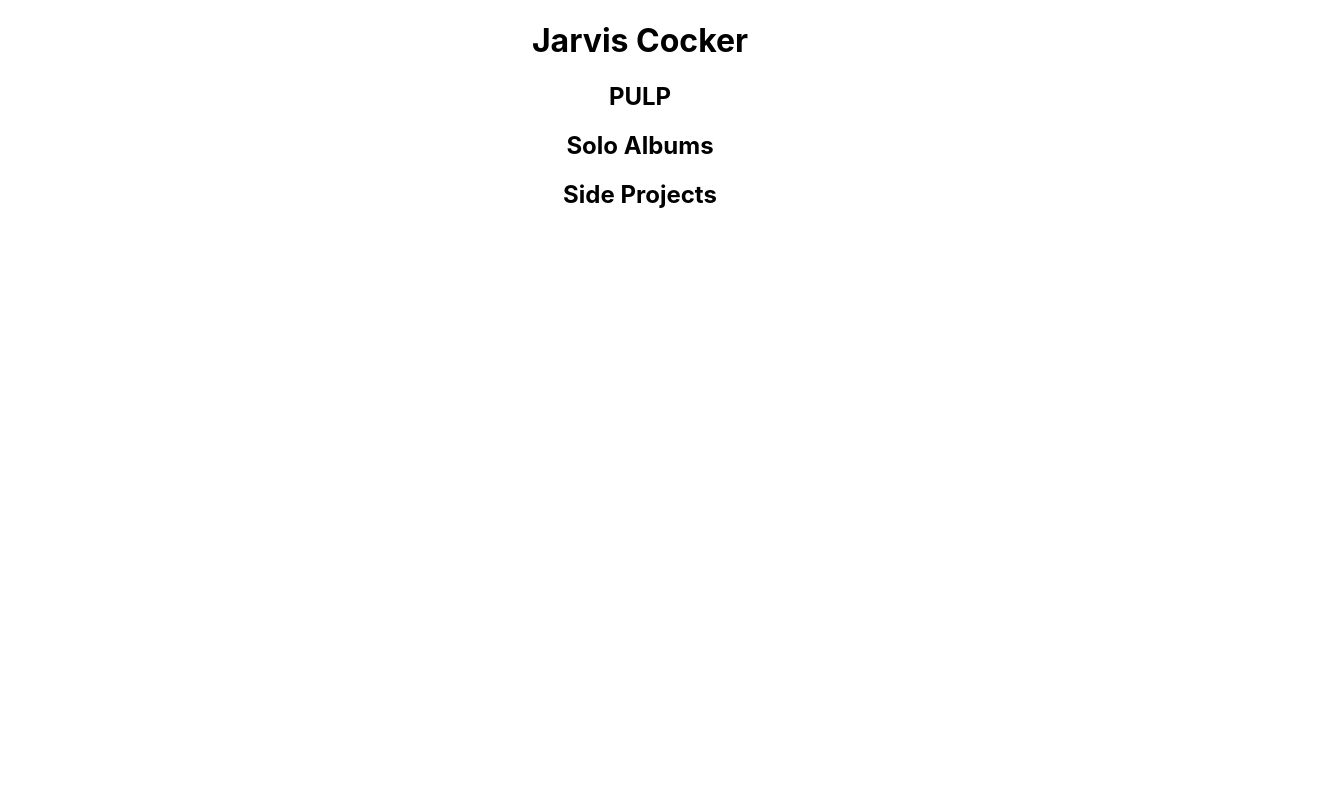
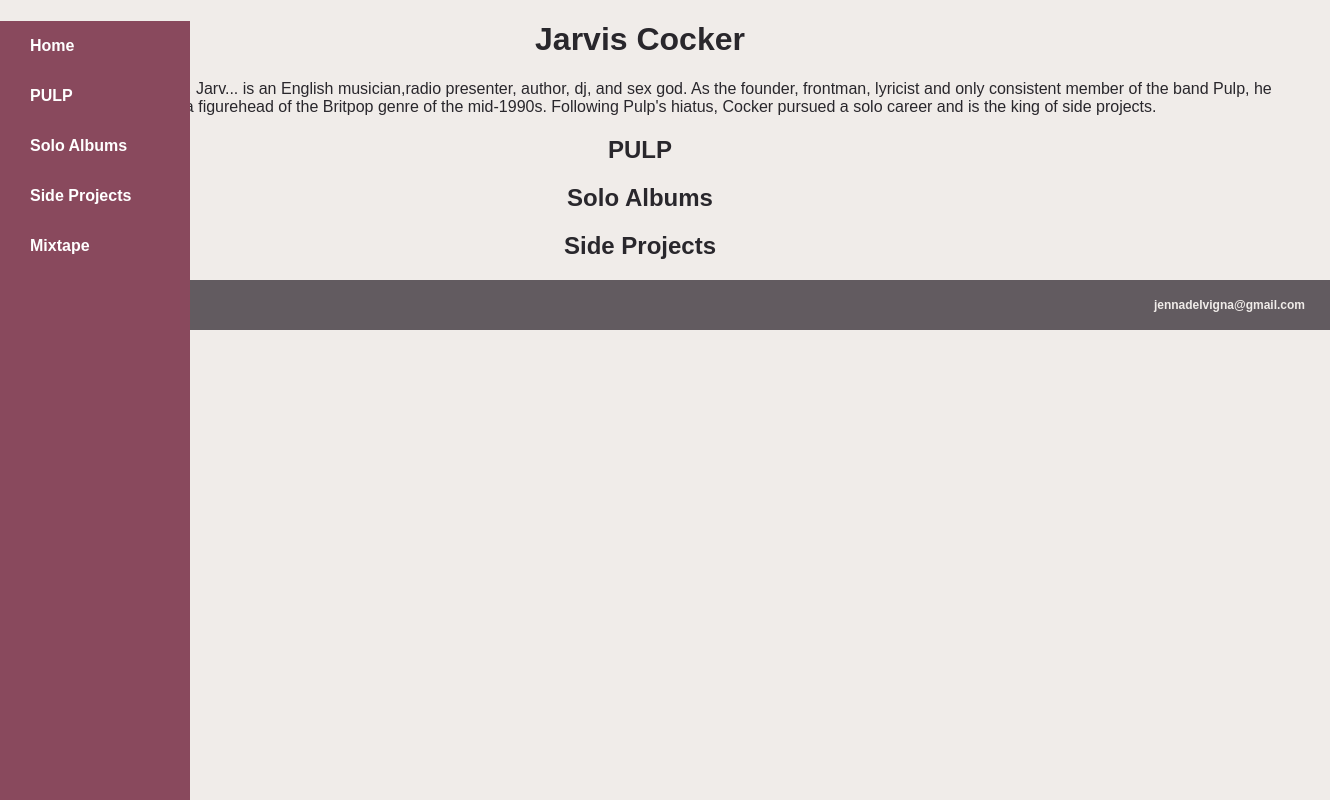
Before and after one commit to JRDV33/jarvis-cocker-app, a React (Create React App) app: page / in a window 1280 px wide. Shown: the whole page, 1330 px wide, since content can reach past the window. Built offline with nearby package versions, Linux system fonts and the light colour scheme.

Commit message:
added about content and created side nav

```diff
--- a/src/App.css
+++ b/src/App.css
@@ -3,5 +3,43 @@
 }
 
 body {
+  font-family: Arial, Helvetica, sans-serif;
+  background-color: #F0ECE9;
+  color: #29272C;
 
+  /* display: grid;
+  grid-template-columns: 1fr 4fr;
+  grid-template-rows: 200px 50px 1fr 50px;
+  grid-gap: 5px */
 }
+
+.nav {
+  display: flex;
+  flex-direction: column; /* default */
+  justify-content: flex-start; /* default */
+  align-items: flex-start;
+
+  height: 100%;
+  position: fixed;
+  background-color: #89495D;
+  color: white;
+  font-weight: bolder;
+  width: 12.5%;
+  padding-left: 30px;
+  /* margin-left: 150px; */
+  /* margin-right: 150px; */
+}
+
+footer {
+  display: flex;
+  justify-content: space-between;
+  align-items: center;
+
+  background-color: #625B60;
+  color: #F0ECE9;
+  height: 50px;
+  width: 100vw;
+  font-size: 12px;
+  font-weight: bolder;
+  padding: 0px 25px;
+}
--- a/src/App.js
+++ b/src/App.js
@@ -1,21 +1,39 @@
 import './App.css'
-import albums from './data.json'
+// import albums from './data.json'
 
 const App = () => {
   return (
     <div className="App">
-      <header>
+      <nav class="nav">
+        <p>Home</p>
+        <p>PULP</p>
+        <p>Solo Albums</p>
+        <p>Side Projects</p>
+        <p>Mixtape</p>
+      </nav>
+      <header class="header">
         <h1>Jarvis Cocker</h1>
+        <p>
+          Born 19 September 1963, Jarv... is an English musician,radio
+          presenter, author, dj, and sex god. As the founder, frontman, lyricist
+          and only consistent member of the band Pulp, he became a figurehead of
+          the Britpop genre of the mid-1990s. Following Pulp's hiatus, Cocker
+          pursued a solo career and is the king of side projects.
+        </p>
       </header>
-      <section>
+      <section class="pulp">
         <h2>PULP</h2>
       </section>
-      <section>
+      <section class="solo">
         <h2>Solo Albums</h2>
       </section>
-      <section>
+      <section class="side">
         <h2>Side Projects</h2>
       </section>
+      <footer>
+        <p>Copyright JRDV 2023</p>
+        <p>jennadelvigna@gmail.com</p>
+      </footer>
     </div>
   )
 }
--- a/src/data.json
+++ b/src/data.json
@@ -1,21 +1,35 @@
 {
   "albums": [
-    {
-      "pulp": {
-        "title": "This is Hardcore",
-        "cover": "https://www.treblezine.com/wp-content/uploads/2018/03/pulp-hardcore.jpg.webp",
-        "release": "May 1998",
-        "length": "16 tracks"
-      }
-    },
     {
       "title": "",
       "cover": "",
       "releaseDate": "",
-      "tracks": "",
+      "favoriteSong": "",
+      "video": "",
+      "category": "solo"
+    },
+    // {
+    //     "pulp": {
+    //       "title": "This is Hardcore",
+    //       "cover": "https://www.treblezine.com/wp-content/uploads/2018/03/pulp-hardcore.jpg.webp",
+    //       "release": "May 1998",
+    //       "length": "16 tracks"
+    //     },
+    //     {
+    //       "title": "Different Class",
+    //       "cover": "https://www.treblezine.com/wp-content/uploads/2018/03/pulp-hardcore.jpg.webp",
+    //       "release": "October 1995",
+    //       "length": "16 tracks"
+    //     }
+    //   },
+    {
+      "title": "",
+      "cover": "",
+      "releaseDate": "",
       "length": "",
       "favoriteSong": "",
-      "video": ""
+      "video": "",
+      "category": "solo"
     }
   ]
 }
```
